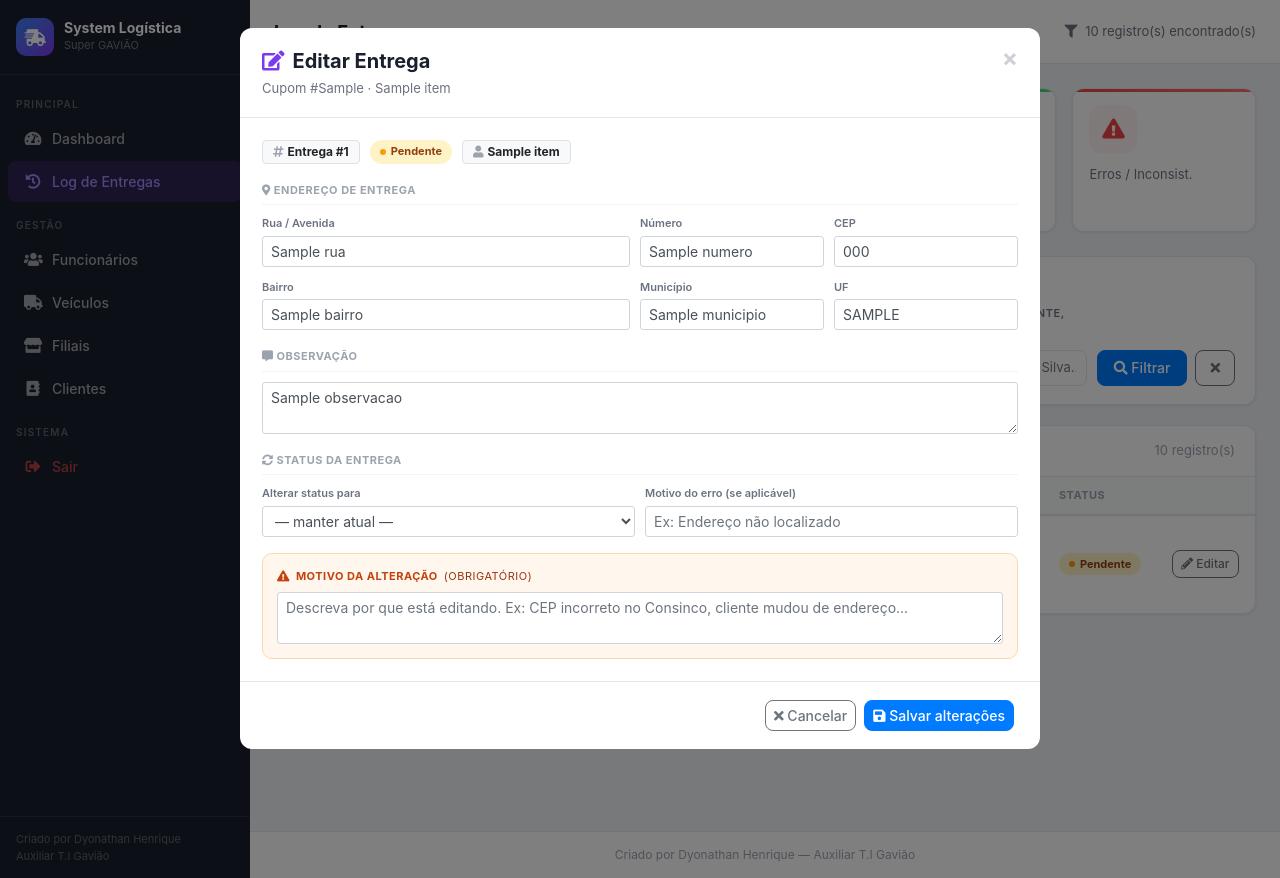
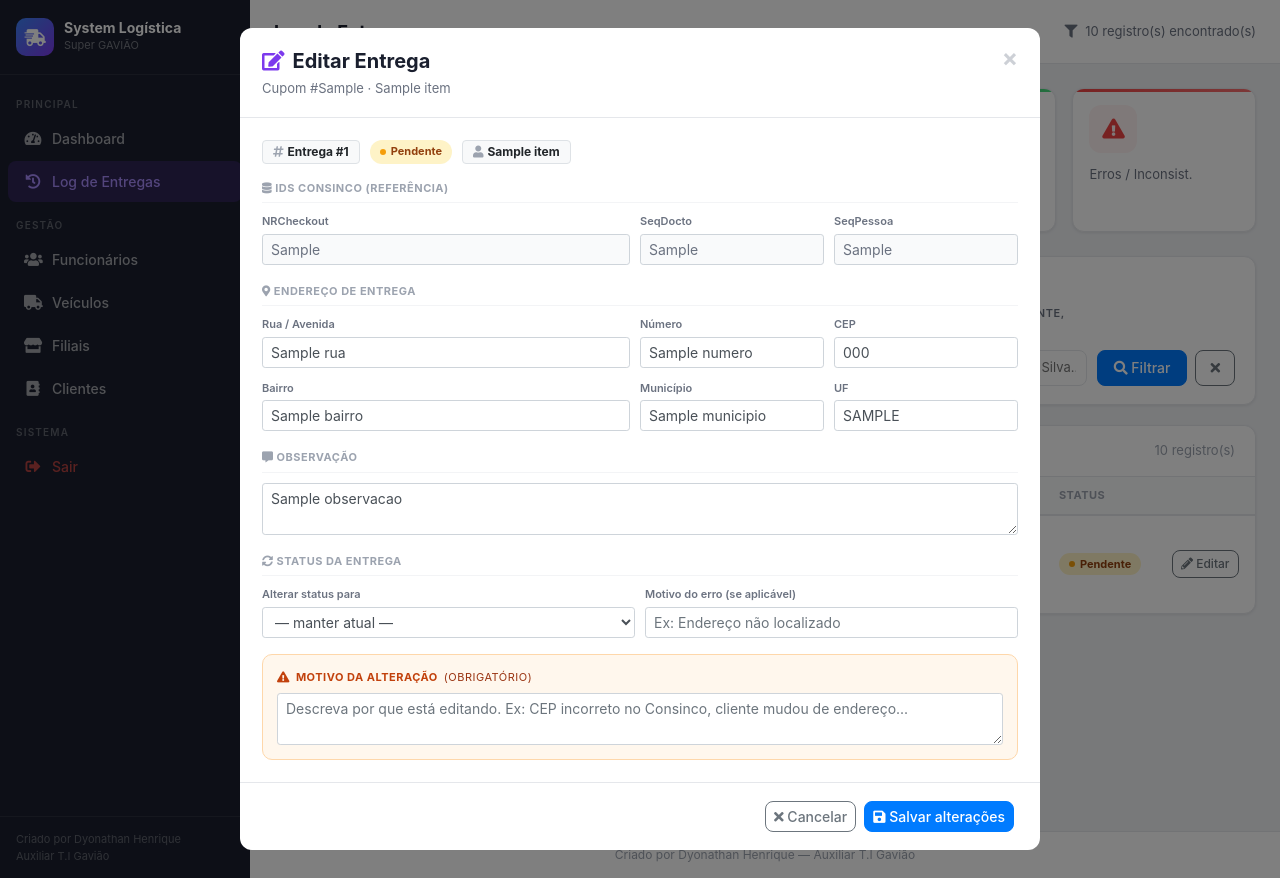
Before and after one commit to Dyonathan-Queiroz/Sistema-de-logistica, a FastAPI app: template app/templates/log_entregas.html in a window 1280 px wide, after a click on "Editar". Run offline with FastAPI, Linux system fonts and the light colour scheme; the template is opened without the code that fills it: most values are stand-ins (such as "Sample title", 1, 10 or a date in 2020).

Commit message:
feat: salvar NRCheckout, SeqDocto e SeqPessoa do Consinco na entrega
- Novos campos em Entrega: nro_checkout, seq_docto, seq_pessoa (Integer, nullable)
- Migration b2c3d4e5f6a7: adiciona as 3 colunas na tabela entregas
- /entregas/ API: aceita e persiste os 3 novos campos
- consinco_sync.py: envia nro_checkout, seq_docto, seq_pessoa no payload
- Log de Entregas: exibe os IDs do Consinco como campos somente leitura
  no modal de edicao (secao 'IDs Consinco - referencia')

Co-Authored-By: Claude Sonnet 4.6 <noreply@anthropic.com>

```diff
--- a/app/main.py
+++ b/app/main.py
@@ -872,6 +872,10 @@ async def api_lancar_entrega(dados: dict, db: Session = Depends(get_db)):
         uf=dados.get("uf"),
         cep=dados.get("cep"),
         observacao=dados.get("observacao"),
+        # IDs de rastreabilidade do Consinco
+        nro_checkout=dados.get("nro_checkout"),
+        seq_docto=dados.get("seq_docto"),
+        seq_pessoa=dados.get("seq_pessoa"),
         status="pendente",
     )
     db.add(nova)
--- a/app/models.py
+++ b/app/models.py
@@ -58,6 +58,11 @@ class Entrega(Base):
     observacao = Column(Text, nullable=True)
     motivo_erro = Column(Text, nullable=True)
 
+    # IDs de rastreabilidade do Consinco (Oracle)
+    nro_checkout = Column(Integer, nullable=True)   # NROCHECKOUT — número do checkout PDV
+    seq_docto    = Column(Integer, nullable=True)   # SEQDOCTO    — sequencial do documento
+    seq_pessoa   = Column(Integer, nullable=True)   # SEQPESSOA   — sequencial do cliente
+
 class Veiculo(Base):
     __tablename__ = "veiculos"
     id = Column(Integer, primary_key=True, index=True)
--- a/app/templates/log_entregas.html
+++ b/app/templates/log_entregas.html
@@ -259,7 +259,10 @@
               data-uf="{{ item.entrega.uf or '' }}"
               data-cep="{{ item.entrega.cep or '' }}"
               data-obs="{{ item.entrega.observacao or '' }}"
-              data-motivo="{{ item.entrega.motivo_erro or '' }}">
+              data-motivo="{{ item.entrega.motivo_erro or '' }}"
+              data-nrocheckout="{{ item.entrega.nro_checkout or '' }}"
+              data-seqdocto="{{ item.entrega.seq_docto or '' }}"
+              data-seqpessoa="{{ item.entrega.seq_pessoa or '' }}">
               <i class="fas fa-pencil-alt"></i> Editar
             </button>
           </td>
@@ -337,6 +340,25 @@
 
           {# Chips de info #}
           <div id="modal-chips" class="mb-3 d-flex flex-wrap" style="gap:6px;"></div>
+
+          {# IDs do Consinco (somente leitura) #}
+          <div id="consinco-ids-row" class="mb-3" style="display:none;">
+            <div class="modal-section-label" style="margin-top:0;"><i class="fas fa-database"></i> IDs Consinco (referência)</div>
+            <div class="form-grid-3">
+              <div>
+                <label class="form-field-label">NRCheckout</label>
+                <input type="text" id="info-checkout" class="form-control form-control-sm" readonly style="background:#f9fafb;color:#6b7280;">
+              </div>
+              <div>
+                <label class="form-field-label">SeqDocto</label>
+                <input type="text" id="info-seqdocto" class="form-control form-control-sm" readonly style="background:#f9fafb;color:#6b7280;">
+              </div>
+              <div>
+                <label class="form-field-label">SeqPessoa</label>
+                <input type="text" id="info-seqpessoa" class="form-control form-control-sm" readonly style="background:#f9fafb;color:#6b7280;">
+              </div>
+            </div>
+          </div>
 
           {# Endereço #}
           <div class="modal-section-label"><i class="fas fa-map-marker-alt"></i> Endereço de Entrega</div>
@@ -447,6 +469,19 @@ $('#modalEditar').on('show.bs.modal', function(e) {
         '<i class="fas fa-user" style="color:#9ca3af;margin-right:4px;"></i>' + (cliente || '—') + '</span>'
     );
 
+    // IDs do Consinco (somente leitura)
+    var checkout  = btn.data('nrocheckout');
+    var seqdocto  = btn.data('seqdocto');
+    var seqpessoa = btn.data('seqpessoa');
+    if (checkout || seqdocto || seqpessoa) {
+        $('#info-checkout').val(checkout  || '—');
+        $('#info-seqdocto').val(seqdocto  || '—');
+        $('#info-seqpessoa').val(seqpessoa || '—');
+        $('#consinco-ids-row').show();
+    } else {
+        $('#consinco-ids-row').hide();
+    }
+
     // Campos de endereço
     $('#ed-rua').val(btn.data('rua'));
     $('#ed-numero').val(btn.data('numero'));
```
Also changed, not shown: alembic/versions/b2c3d4e5f6a7_add_consinco_ids_entrega.py (added, +26 -0 lines), sync_agent/consinco_sync.py (+11 -1 lines).
